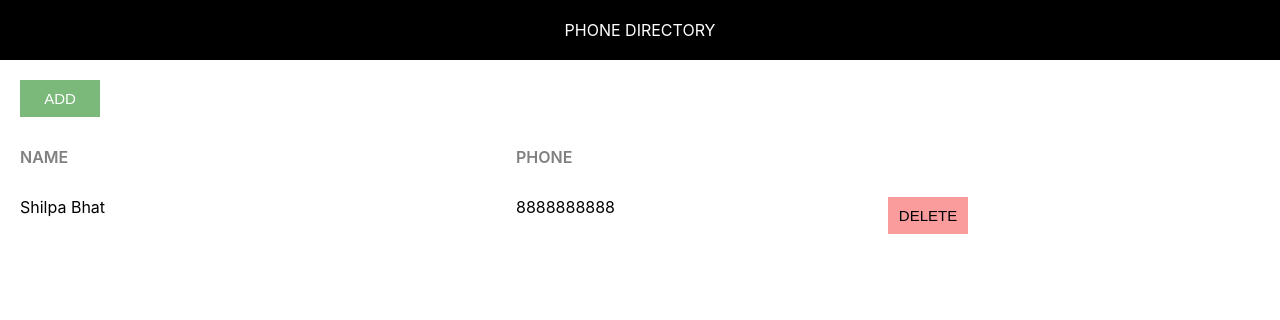
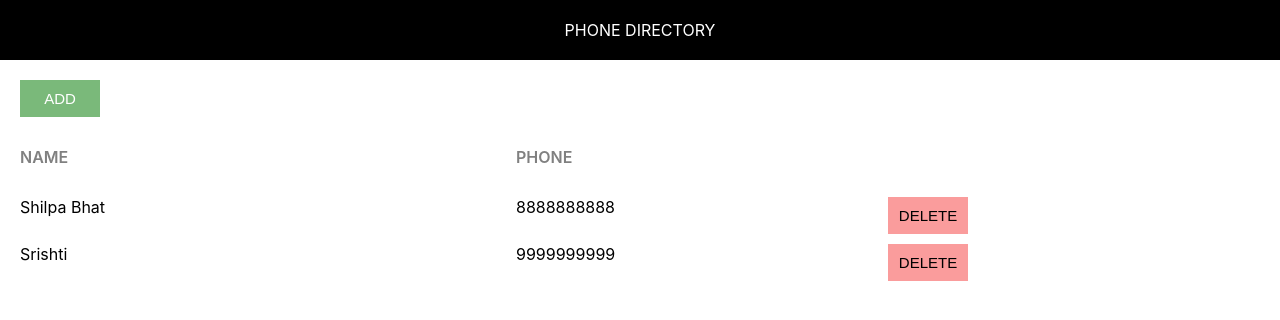
Before and after one commit to joey2310/Phone_Directory_Project, a React (Create React App) app: page / in a window 1280 px wide. Shown: the top 320 px of the page. Built offline with nearby package versions, Linux system fonts and the light colour scheme; the HTML template or start-up script is replaced by a standard one.

Commit message:
Passed heading to Header component as props

```diff
--- a/src/App.js
+++ b/src/App.js
@@ -11,11 +11,16 @@ class App extends Component {
         name: "Shilpa Bhat",
         phone: "8888888888"
       },
+      {
+        id:2,
+        name: "Srishti",
+        phone: "9999999999"
+      },
     ]
 
    return (
-    <div>
-      <Header/>
+    <div className="component-container">
+      <Header heading="Phone Directory"/>
       <div className="component-body-container">
      <button className="custom-btn add-btn"> Add </button>
      <div className="grid-container heading-container">
--- a/src/Header.js
+++ b/src/Header.js
@@ -1,12 +1,13 @@
-import React from 'react';
+import React,{Component} from 'react';
 import './Header.css'
 
-const Header = function(){
-    return(
-        <div className="header">
-            Phone Directory
-        </div>
-    )
-}
+const Header = function(props){
+     return(
+         <div className="header">
+             {props.heading}
+            </div>
+        )
+    }
+
 
 export default Header;
```
